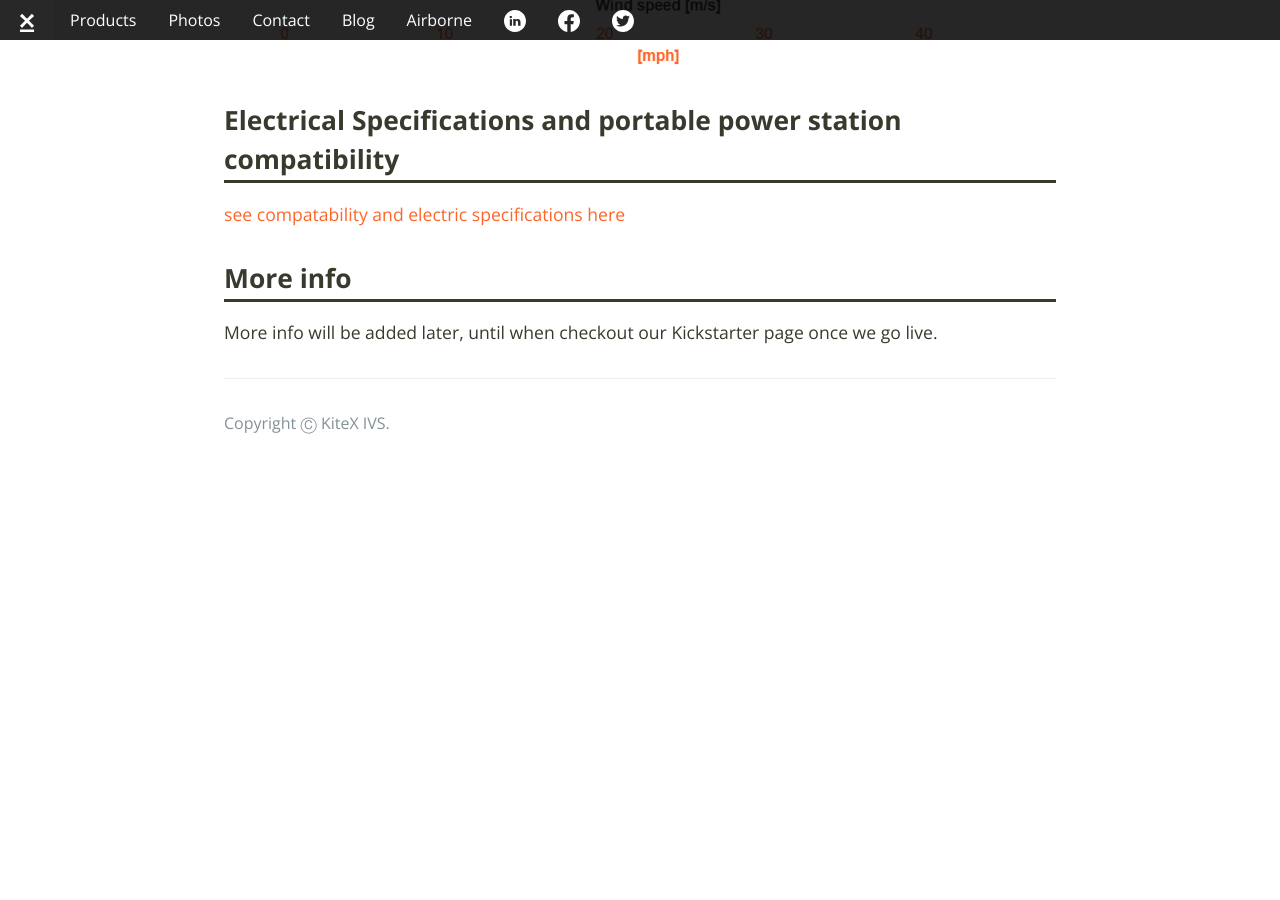
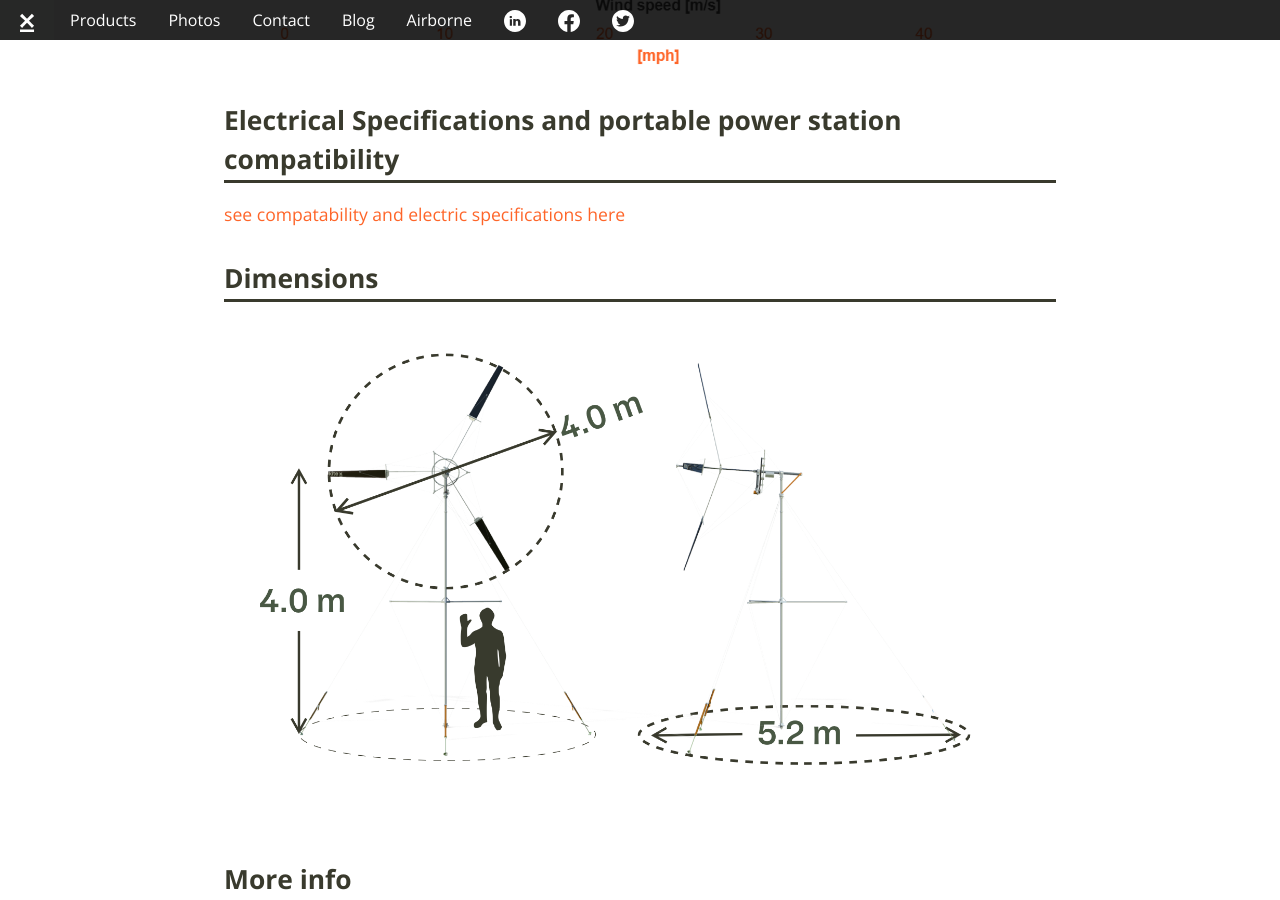
Before and after one commit to kitextech/kitextech.github.io, a Jekyll site: the page built from _posts/2020-11-23-wind-catcher-technical.md, in a window 1280 px wide and 900 px high, scrolled down 507 px. Built offline with Jekyll 4.4.1, drawn with Linux system fonts in a browser that asks for light colours; comment, search, counter and statistics services are not loaded; before the commit the page ends 974 px from its top, so only the background shows below that.

Commit message:
dimensions

```diff
--- a/_posts/2020-11-23-wind-catcher-technical.md
+++ b/_posts/2020-11-23-wind-catcher-technical.md
@@ -14,6 +14,8 @@ Technical details for wind Catcher.
 ## Electrical Specifications and portable power station compatibility
 [see compatability and electric specifications here](/portable-power-station-compatibility/)
 
+## Dimensions
+![Wind turbine size](/graphics/Turbine2DMeasurementsHuman1600.png)
 
 ## More info
 More info will be added later, until when checkout our Kickstarter page once we go live.
```
Also changed, not shown: graphics/Turbine2DMeasurementsHuman1600.png (added).
